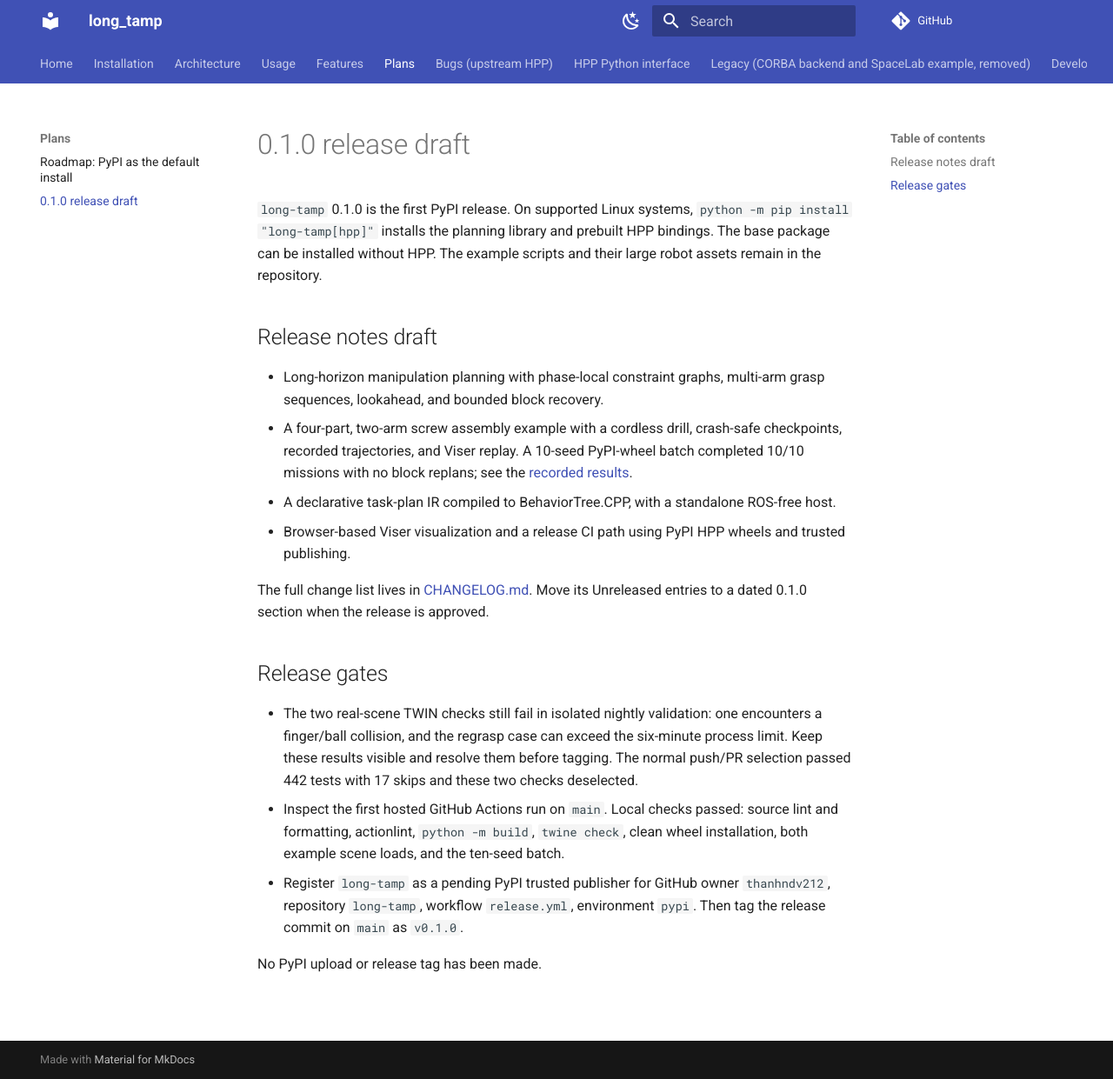
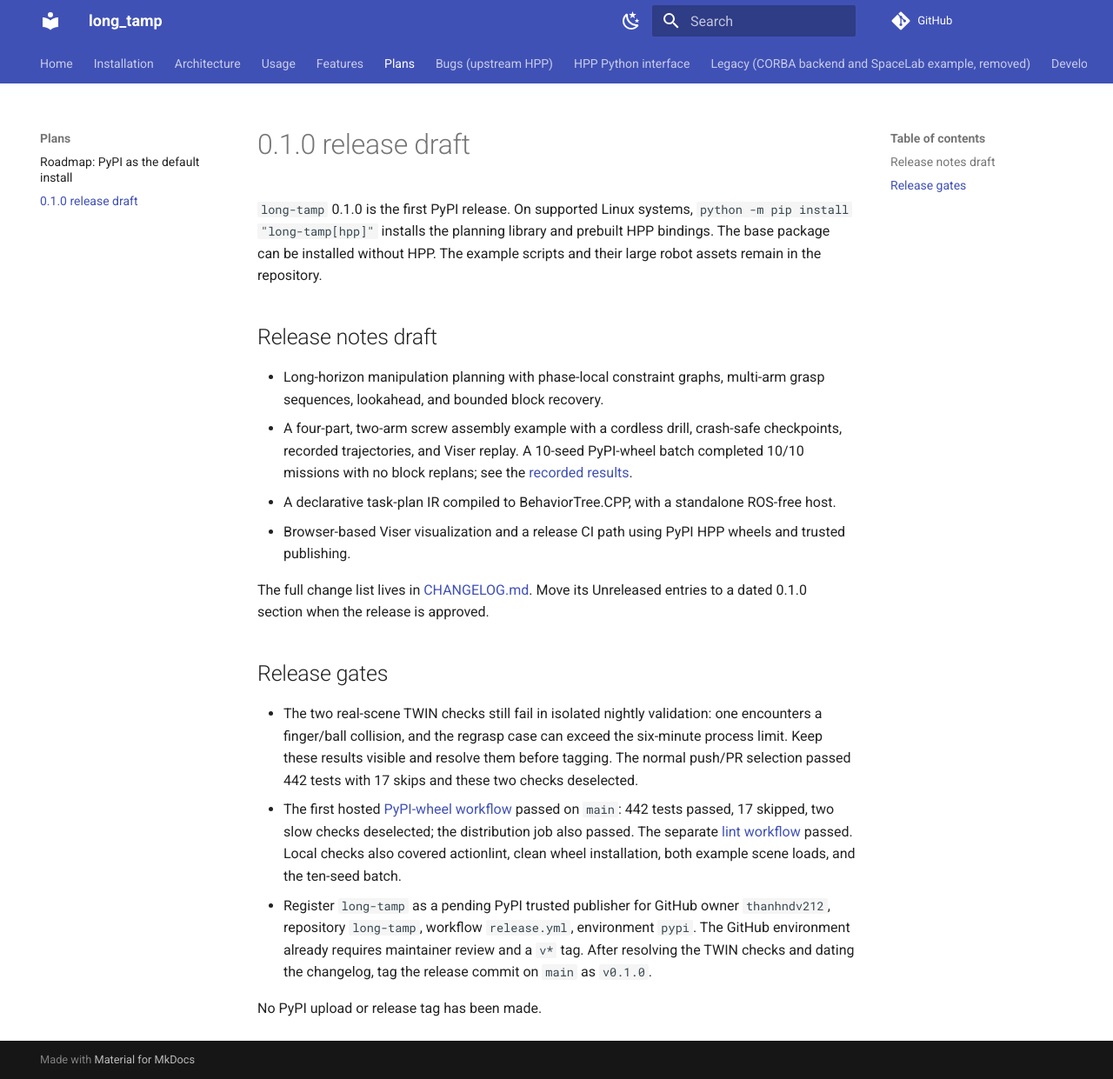
Before and after one commit to thanhndv212/long-tamp, an MkDocs documentation site: the page built from docs/plans/release-0.1.0.md, in a window 1280 px wide and 1241 px high. Shown: the whole window at 87% size. Built offline with MkDocs 1.6.1 and Material for MkDocs 9.7.7, drawn with Linux system fonts in a browser that asks for light colours; comment, search, counter and statistics services are not loaded.

Commit message:
docs(release): record hosted CI and protected PyPI environment

```diff
--- a/docs/plans/release-0.1.0.md
+++ b/docs/plans/release-0.1.0.md
@@ -28,11 +28,16 @@ Unreleased entries to a dated 0.1.0 section when the release is approved.
   the six-minute process limit. Keep these results visible and resolve them
   before tagging. The normal push/PR selection passed 442 tests with 17
   skips and these two checks deselected.
-- Inspect the first hosted GitHub Actions run on `main`. Local checks passed:
-  source lint and formatting, actionlint, `python -m build`, `twine check`,
-  clean wheel installation, both example scene loads, and the ten-seed batch.
+- The first hosted [PyPI-wheel workflow](https://github.com/thanhndv212/long-tamp/actions/runs/36264650383)
+  passed on `main`: 442 tests passed, 17 skipped, two slow checks deselected;
+  the distribution job also passed. The separate
+  [lint workflow](https://github.com/thanhndv212/long-tamp/actions/runs/36264650392)
+  passed. Local checks also covered actionlint, clean wheel installation, both
+  example scene loads, and the ten-seed batch.
 - Register `long-tamp` as a pending PyPI trusted publisher for GitHub owner
   `thanhndv212`, repository `long-tamp`, workflow `release.yml`, environment
-  `pypi`. Then tag the release commit on `main` as `v0.1.0`.
+  `pypi`. The GitHub environment already requires maintainer review and a `v*`
+  tag. After resolving the TWIN checks and dating the changelog, tag the release
+  commit on `main` as `v0.1.0`.
 
 No PyPI upload or release tag has been made.
```
Also changed, not shown: docs/plans/pypi-install-roadmap.md (+17 -11 lines).
